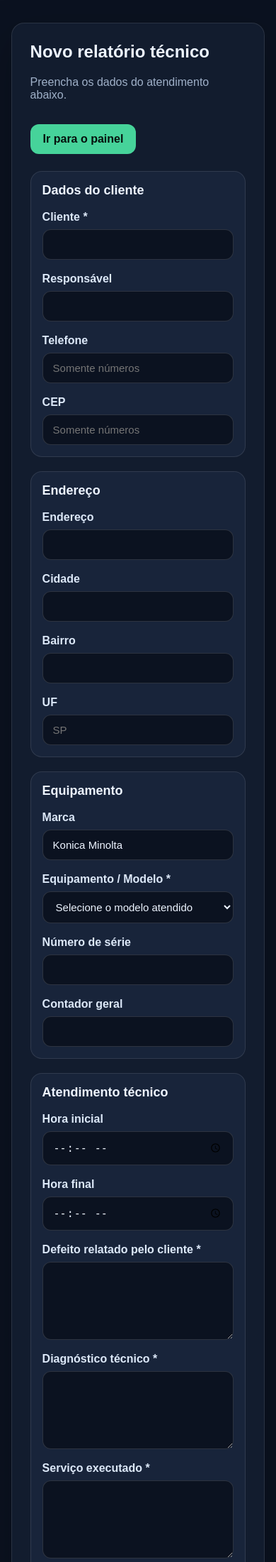
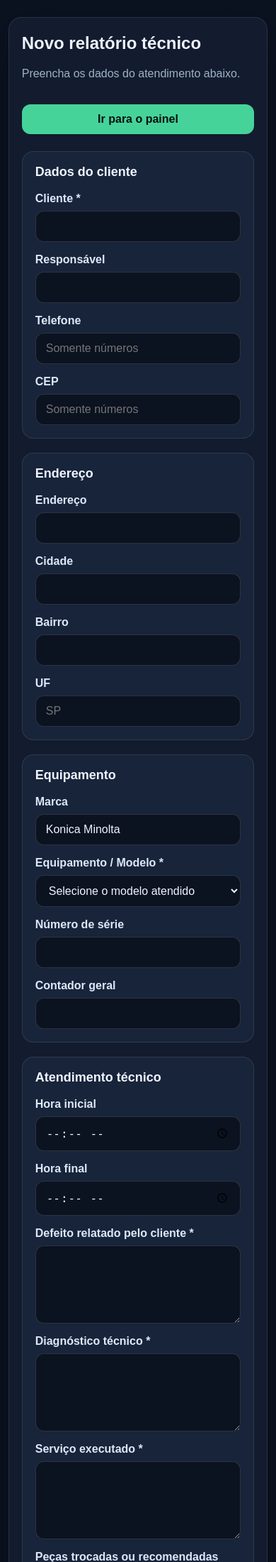
Before and after one commit to PRDog08/sistema-relatorios-tecnicos-e2nprinter, a Flask app: page / in a window 390 px wide. Shown: the part 120-2321 px from the top of the page at 71% size. Run offline with Flask 3, Linux system fonts and the light colour scheme.

Commit message:
backup antes dos ajustes mobile

```diff
--- a/static/style.css
+++ b/static/style.css
@@ -647,7 +647,12 @@ button {
     }
 
     .grid {
-        grid-template-columns: 1fr;
+        grid-template-columns: repeat(2, minmax(0, 1fr));
+        gap: 14px;
+    }
+
+    .campo-largo {
+        grid-column: 1 / -1;
     }
 
     .busca {
@@ -782,3 +787,68 @@ button {
         print-color-adjust: exact !important;
     }
 }
+
+/* =========================================================
+   AJUSTE FINAL MOBILE - FORMULÁRIO
+   ========================================================= */
+
+@media (max-width: 760px) {
+    .container {
+        width: 94%;
+        margin: 24px auto;
+    }
+
+    .card {
+        padding: 22px 18px;
+        border-radius: 18px;
+    }
+
+    .cabecalho-painel {
+        gap: 18px;
+    }
+
+    .cabecalho-painel .botao-secundario {
+        width: 100%;
+        text-align: center;
+    }
+
+    .form-section {
+        padding: 18px;
+        border-radius: 16px;
+    }
+
+    .grid {
+        grid-template-columns: 1fr !important;
+        gap: 16px;
+    }
+
+    .campo-largo {
+        grid-column: 1 / -1;
+    }
+
+    label {
+        width: 100%;
+        min-width: 0;
+    }
+
+    input,
+    textarea,
+    select {
+        width: 100%;
+        min-width: 0;
+        max-width: 100%;
+        font-size: 16px;
+    }
+
+    select {
+        white-space: normal;
+    }
+
+    .form-actions {
+        justify-content: stretch;
+    }
+
+    .form-actions button {
+        width: 100%;
+    }
+}
```
